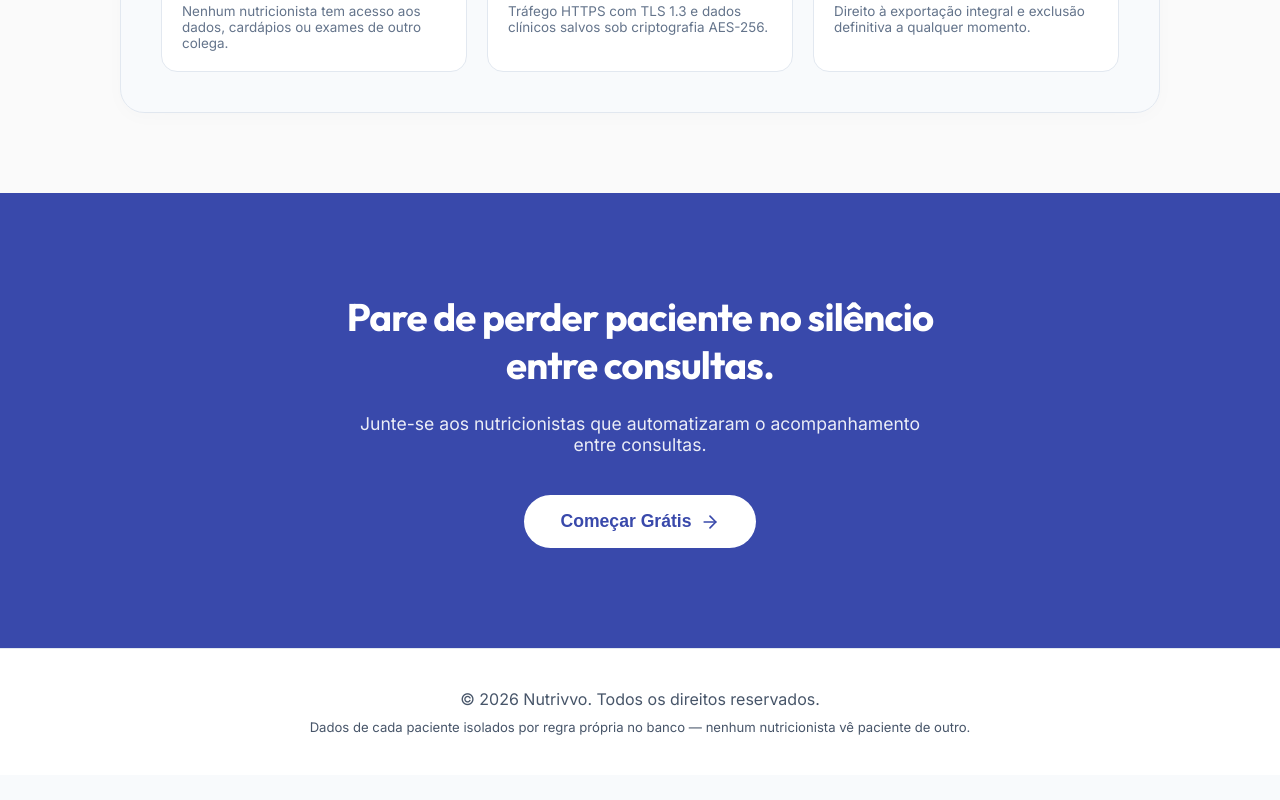
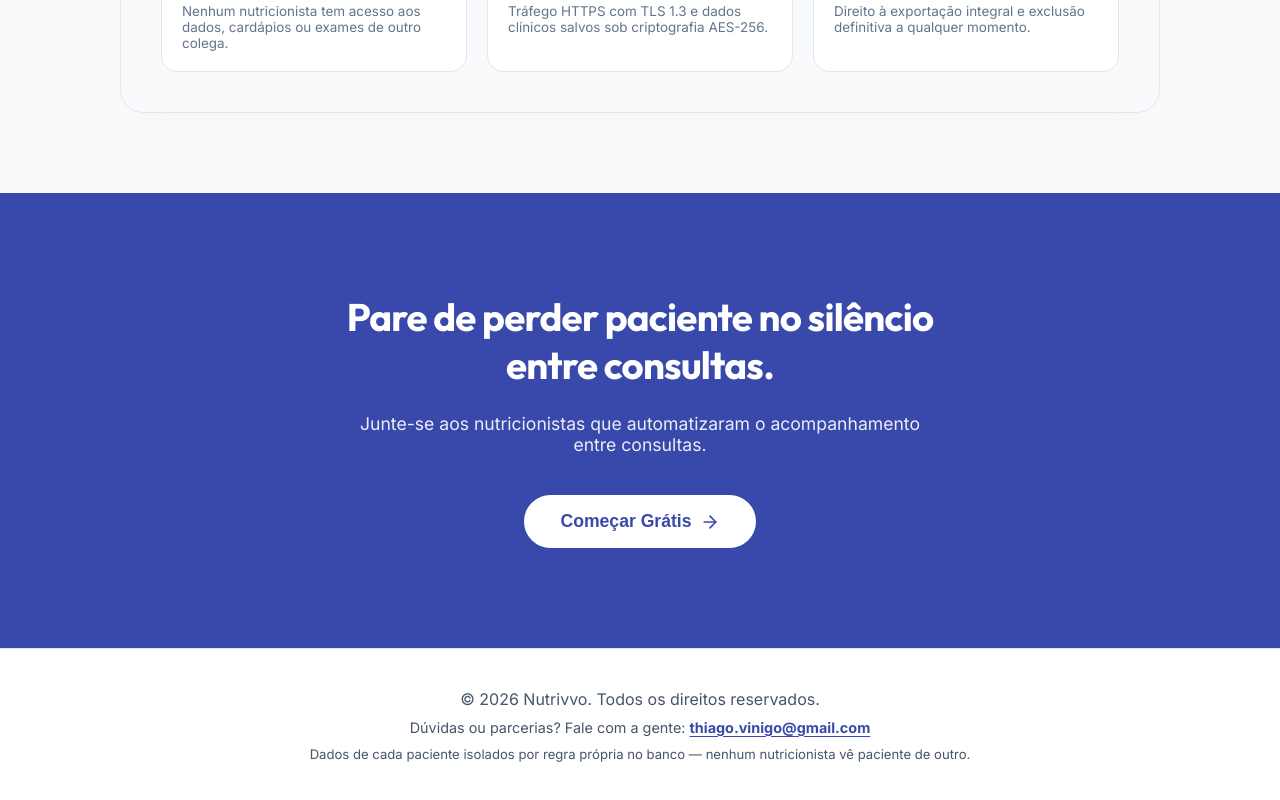
Before and after one commit to thiagovinigo/nutri, a React (Vite) app: page / in a window 1280 px wide. Shown: the part 4667-5467 px from the top of the page. Before the commit the page ends 5442 px from the top, so only its background shows below. Built offline with nearby package versions, Linux system fonts and the light colour scheme; no server answers.

Commit message:
feat(landing): e-mail de contato no rodape
Link mailto no rodape da landing da raiz, com sublinhado e foco visivel para
teclado. O e-mail fica publico no site, a pedido do dono (risco de spam anotado
no backlog: migrar para endereco do dominio ou formulario).

```diff
--- a/src/landing.css
+++ b/src/landing.css
@@ -411,6 +411,24 @@ html {
   text-align: center;
   color: var(--w-text-muted);
 }
+.w-footer-contact {
+  margin-top: 10px;
+  font-size: 0.9rem;
+}
+.w-footer-contact a {
+  color: var(--w-primary-dark);
+  font-weight: 700;
+  text-decoration: underline;
+  text-underline-offset: 3px;
+}
+.w-footer-contact a:hover {
+  text-decoration-thickness: 2px;
+}
+.w-footer-contact a:focus-visible {
+  outline: 2px solid var(--w-primary-dark);
+  outline-offset: 3px;
+  border-radius: 4px;
+}
 .w-footer-trust {
   margin-top: 10px;
   font-size: 0.82rem;
--- a/src/pages/LandingPage.jsx
+++ b/src/pages/LandingPage.jsx
@@ -600,6 +600,9 @@ export default function LandingPage() {
       {/* ======================================================== */}
       <footer className="w-footer">
         <p>© 2026 Nutrivvo. Todos os direitos reservados.</p>
+        <p className="w-footer-contact">
+          Dúvidas ou parcerias? Fale com a gente: <a href="mailto:thiago.vinigo@gmail.com">thiago.vinigo@gmail.com</a>
+        </p>
         <p className="w-footer-trust">Dados de cada paciente isolados por regra própria no banco — nenhum nutricionista vê paciente de outro.</p>
       </footer>
 
```
